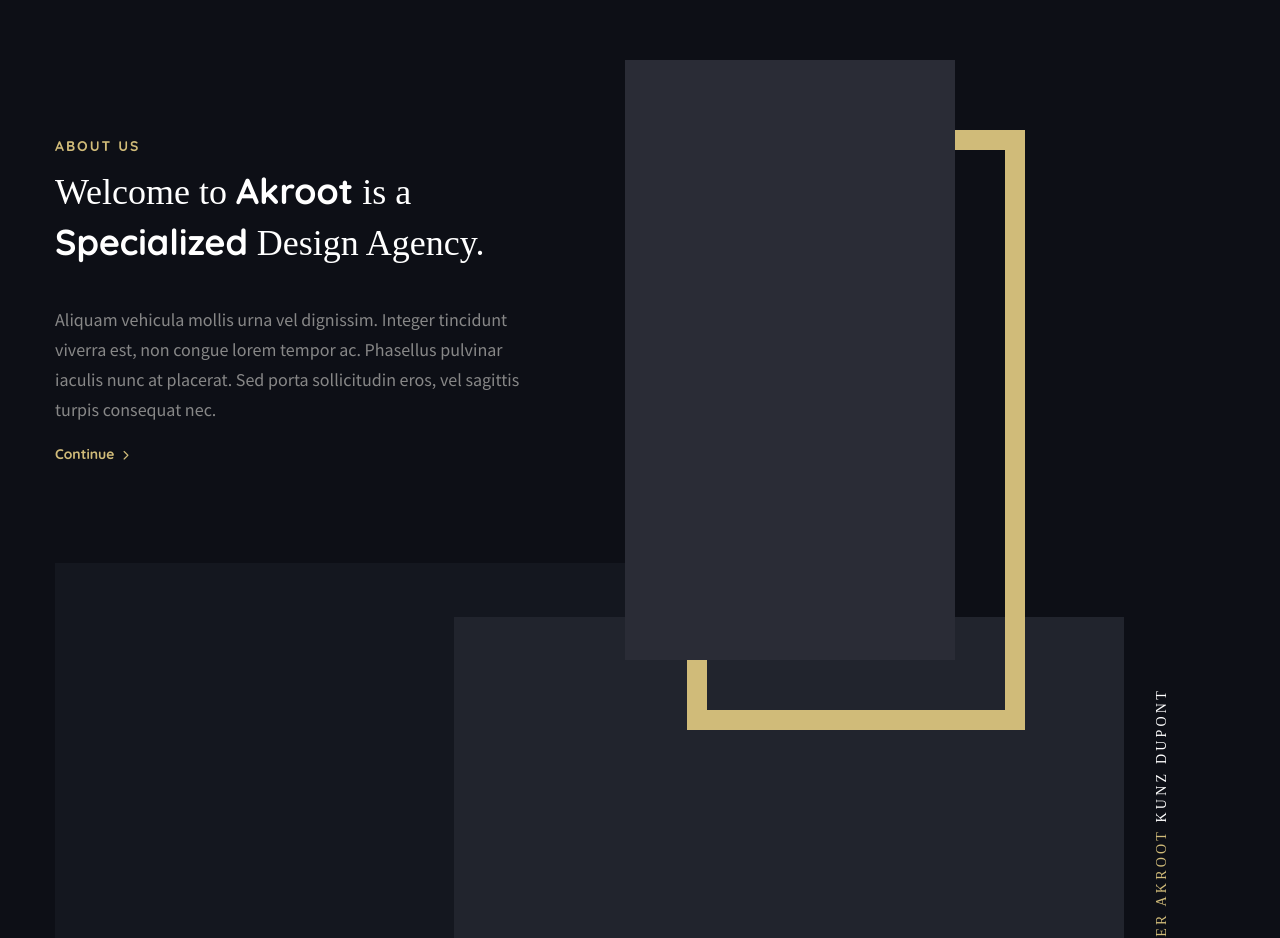
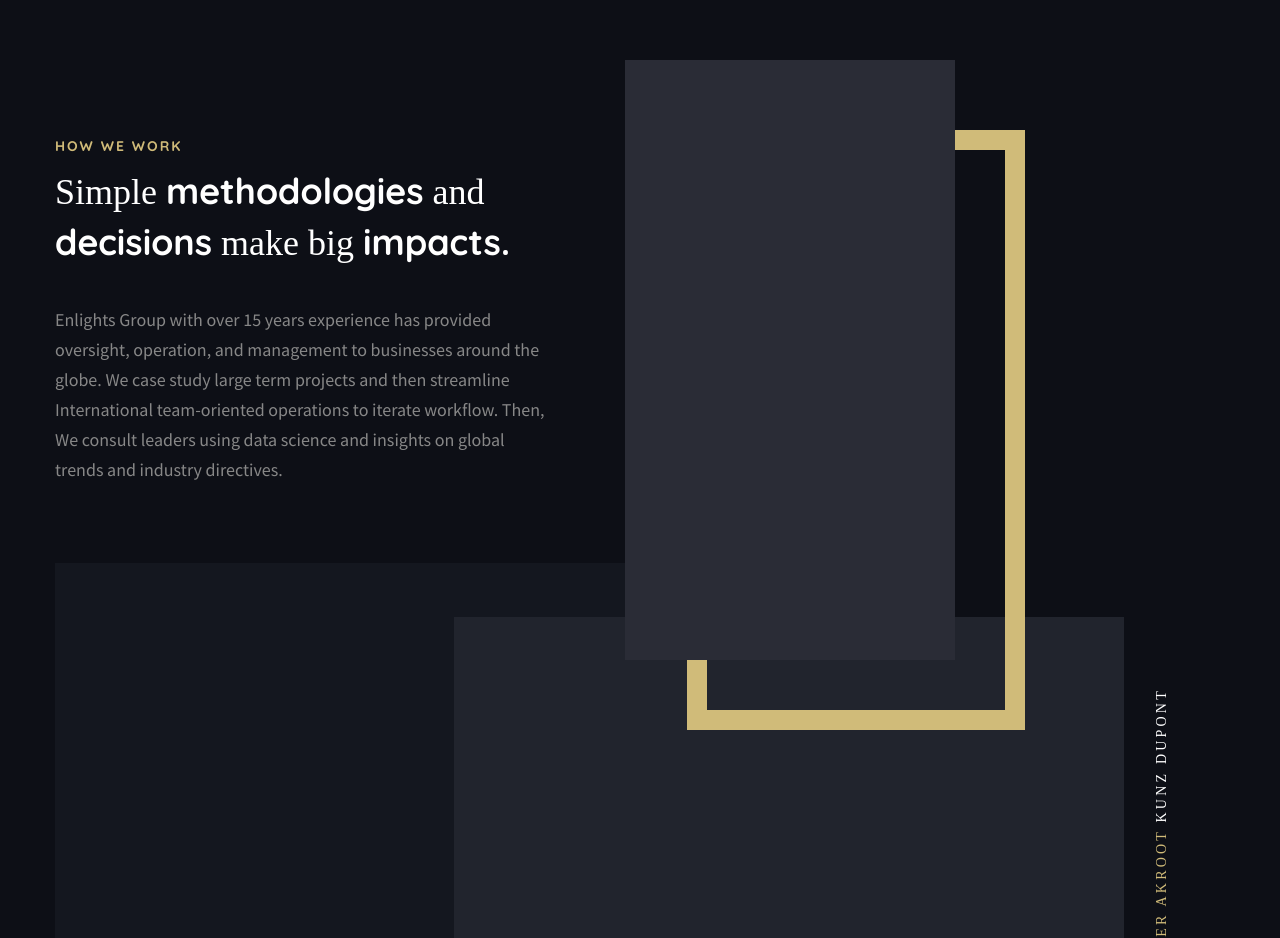
Before and after one commit to EnlightsGroup/EnlightsGroup, a plain HTML site: page index.html in a window 1280 px wide. Shown: the part 860-1798 px from the top of the page. Drawn offline with nearby package versions, Linux system fonts and the light colour scheme; a script that the page names is missing; a web font is replaced by a local one.

Commit message:
how we work copy updated!

```diff
--- a/index.html
+++ b/index.html
@@ -303,10 +303,9 @@
 				<div class="container">
 					<div class="row">
 						<div class="left col-sm-12 col-md-6">
-							<h6>About Us</h6>
-							<h1>Welcome to <span>Akroot</span> is a <span>Specialized</span> Design Agency.</h1>
-							<p>Aliquam vehicula mollis urna vel dignissim. Integer tincidunt viverra est, non congue lorem tempor ac. Phasellus pulvinar iaculis nunc at placerat. Sed porta sollicitudin eros, vel sagittis turpis consequat nec. </p>
-							<a href="#" class="btn-3">Continue <i class="fa fa-chevron-right"></i></a>
+							<h6>How we work</h6>
+							<h1>Simple <span>methodologies</span> and <span>decisions</span> make big <span>impacts.</span></h1>
+							<p>Enlights Group with over 15 years experience has provided oversight, operation, and management to businesses around the globe. We case study large term projects and then streamline International team-oriented operations to iterate workflow. Then, We consult leaders using data science and insights on global trends and industry directives.</p>
 						</div>
 						<div class="right ez-animate col-sm-12 col-md-6" data-animation="slideInUp">
 							<img class="img-fluid" src="assets/images/img-aboutus1.png" alt="Akroot">
```
